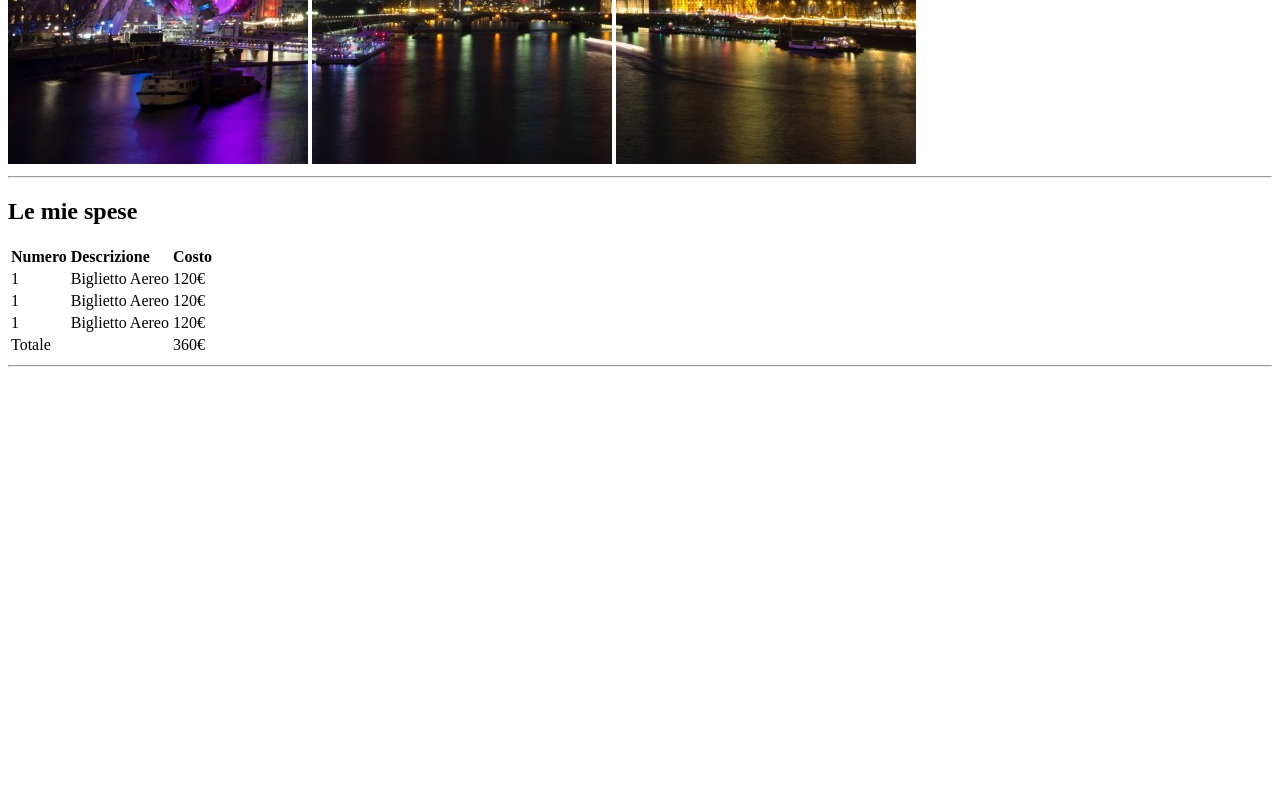
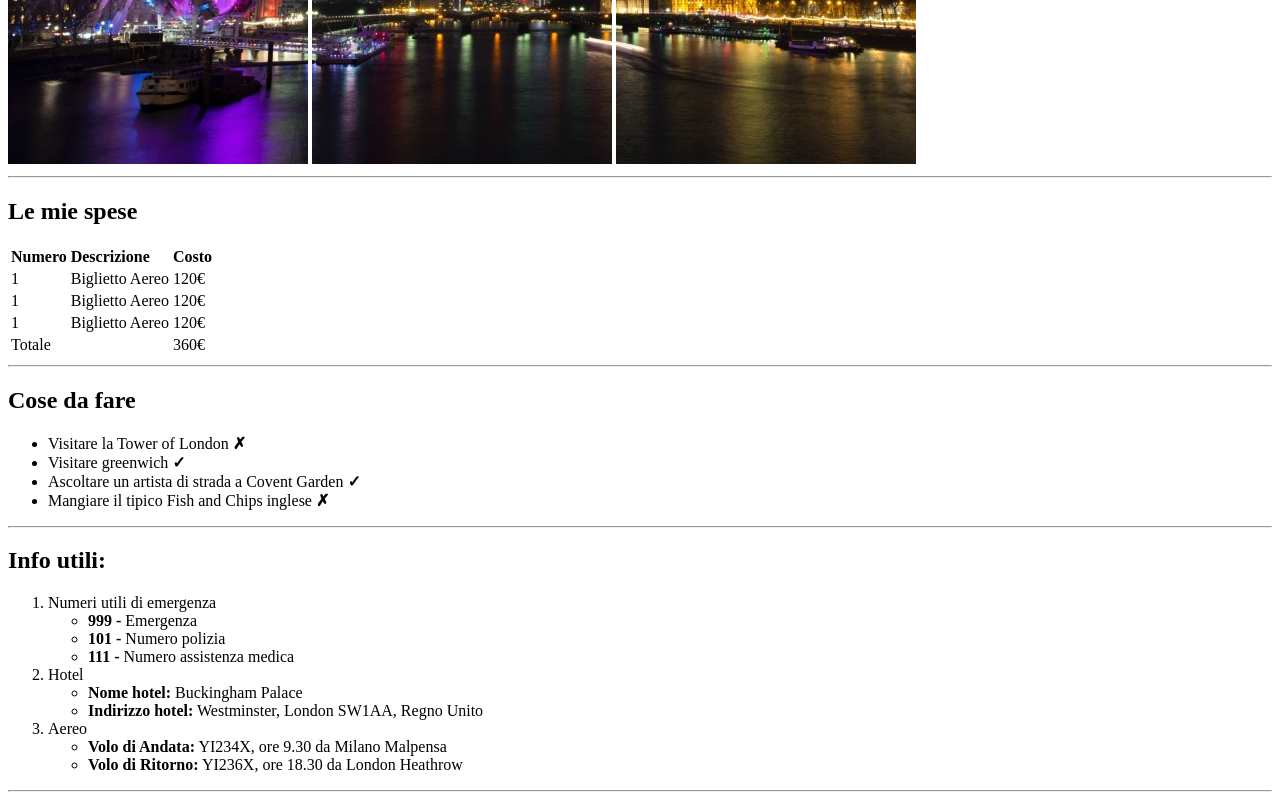
Before and after one commit to Giulia-M/html-london-trip, a plain HTML site: page index.html in a window 1280 px wide. Shown: the part 516-1316 px from the top of the page. Before the commit the page ends 891 px from the top, so only its background shows below. Drawn offline with Linux system fonts and the light colour scheme.

Commit message:
implementa cose da fare e info utili

```diff
--- a/index.html
+++ b/index.html
@@ -59,13 +59,48 @@
 
             <!-- cose da fare -->
             <section>
-
+                <h2>Cose da fare</h2>
+                <ul>
+                    <li>Visitare la Tower of London <strong>&#10007;</strong></li>
+                    <li>Visitare greenwich <strong>&#10003;</strong></li>
+                    <li>Ascoltare un artista di strada a Covent Garden <strong>&#10003;</strong></li>
+                    <li>Mangiare il tipico Fish and Chips inglese <strong>&#10007;</strong></li>
+                </ul>
+                <hr>
             </section>
 
             <!-- Info utili -->
             <section>
+                <h2>Info utili:</h2>
 
+                <ol>
+                    <li>
+                        Numeri utili di emergenza
+                        <ul>
+                            <li><strong>999 - </strong>Emergenza</li>
+                            <li><strong>101 - </strong>Numero polizia</li>
+                            <li><strong>111 - </strong>Numero assistenza medica</li>
+                        </ul>
+                    </li>
+
+                    <li>
+                        Hotel
+                        <ul>
+                            <li><strong>Nome hotel:</strong> Buckingham Palace</li>
+                            <li><strong>Indirizzo hotel:</strong> Westminster, London SW1AA, Regno Unito</li>
+                        </ul>
+                    </li>
+
+                    <li>
+                        Aereo
+                        <ul>
+                            <li><strong>Volo di Andata:</strong> YI234X, ore 9.30 da Milano Malpensa</li>
+                            <li><strong>Volo di Ritorno:</strong> YI236X, ore 18.30 da London Heathrow</li>
+                        </ul>
+                    </li>
+                </ol>
             </section>
+            <hr>
         </main>
 
         <!-- parte finale -->
```
